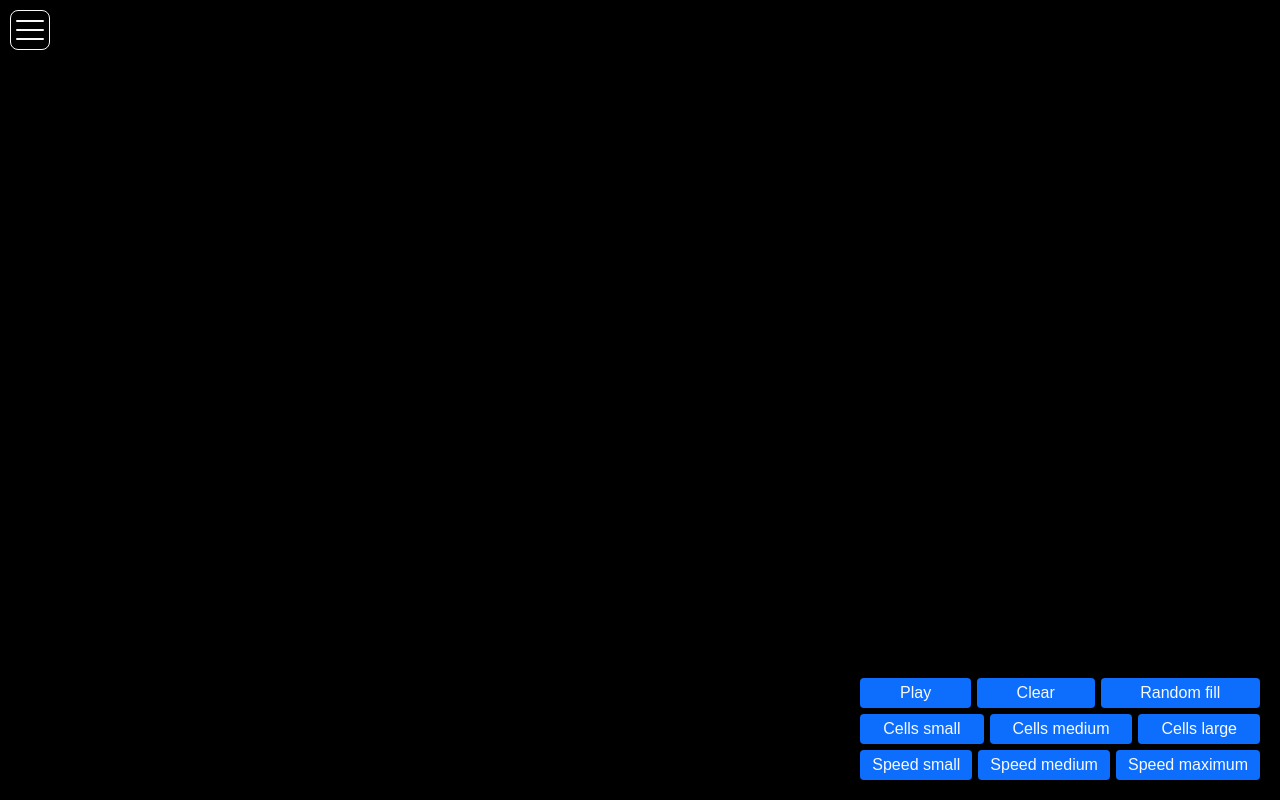
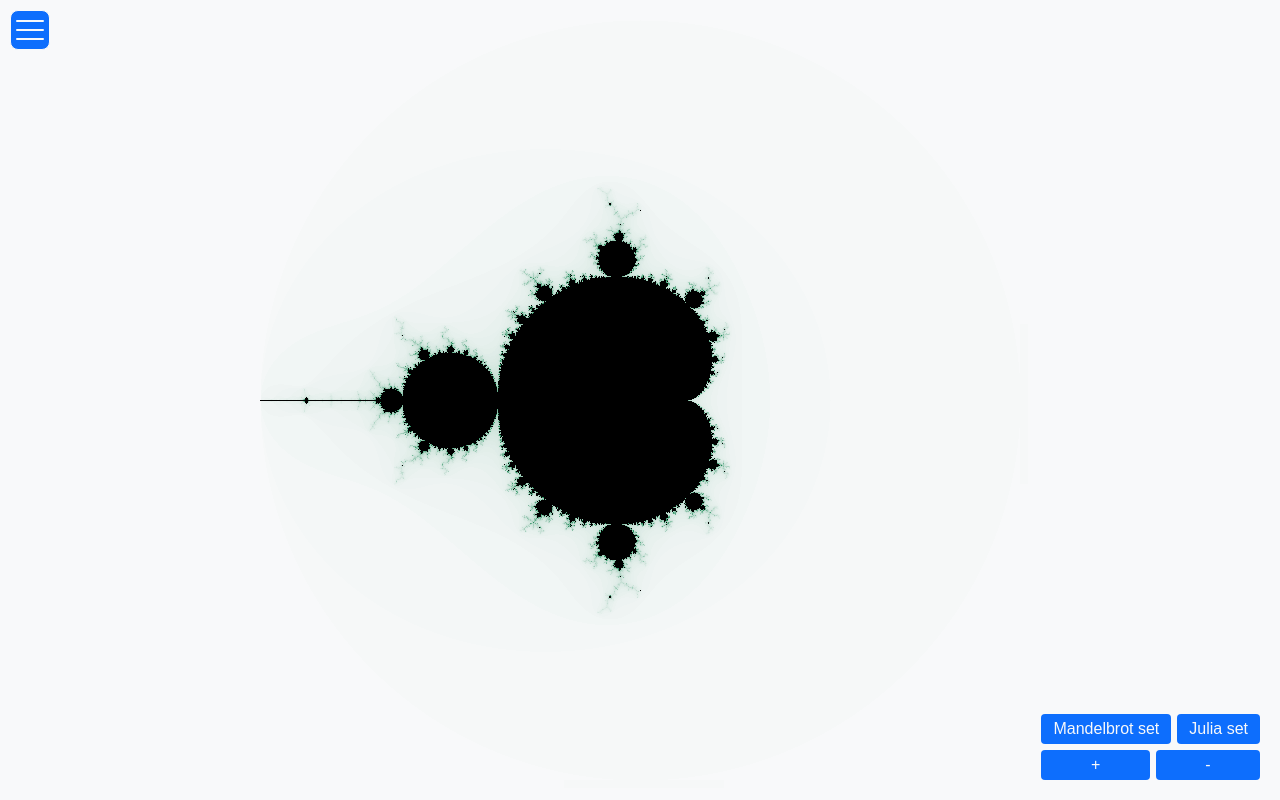
Before and after one commit to yargr96/my-pens, a website built with webpack: page src/index.ejs in a window 1280 px wide. Built offline with nearby package versions, Linux system fonts and the light colour scheme.

Commit message:
Fractal sets (#7)
* base

* coordinates base

* julia set render

* bounding coordinates

* monochrome

* color fix

* remove colors

* mandelbrot function

* controls

* controls

* optimization

* gradient base

* prefer-destructuring

* fractal function refactor

* refactor

* iterative render base

* iterativeRender logic

* iterativeRender via render loop

* zoom

* moving

* styling

* fix drag and drop

* small refactor

* vector refactor

* refactor

* refactor

* refactor naming

* refactor naming

* fix zoom coordinates

* smooth dragging

* style

```diff
--- a/src/index.ts
+++ b/src/index.ts
@@ -1,6 +1,7 @@
 import '@/styles/main.scss';
 
 import burgerMenu from '@/layout/buger-menu';
+import fractalSets from '@/modules/fractal-sets';
 import gameOfLife from '@/modules/game-of-life';
 import gravity from '@/modules/gravity';
 import { IModule, Module } from '@/modules/moduleTypes';
@@ -12,6 +13,10 @@ interface INavItem {
 }
 
 const navItems: INavItem[] = [
+    {
+        text: 'Fractal sets',
+        module: fractalSets,
+    },
     {
         text: 'Game of Life',
         module: gameOfLife,
--- /dev/null
+++ b/src/modules/fractal-sets/FractalSets.module.scss
@@ -0,0 +1,3 @@
+.canvas {
+  cursor: move;
+}
--- /dev/null
+++ b/src/modules/fractal-sets/FractalSets.ts
@@ -0,0 +1,220 @@
+import { getGradient, gradientPoints } from './gradient';
+import Canvas from '@/components/Canvas';
+import Controls, { IControlItemProps } from '@/components/Controls';
+import styles from '@/modules/fractal-sets/FractalSets.module.scss';
+import {
+    belongsToSet,
+    ITERATIONS_COUNT,
+    IBelongsToFractalSet,
+} from '@/modules/fractal-sets/belongsToSet';
+import iterativeRender from '@/modules/fractal-sets/iterativeRender';
+import useCoordinates from '@/modules/fractal-sets/useCoordinates';
+import { Module } from '@/modules/moduleTypes';
+import {
+    addVectors,
+    areSimilarVectors,
+    subtractVector,
+    Vector,
+} from '@/utils/Vector';
+import isTouchDevice from '@/utils/isTouchDevice';
+import getTouchCoordinates from '@/utils/touchCoordinates';
+
+interface ISelectSetButton extends IControlItemProps {
+    value: (z: Vector) => IBelongsToFractalSet,
+}
+
+interface IZoomButton extends IControlItemProps {
+    value: 2 | 0.5,
+}
+
+const gradient = getGradient(gradientPoints, ITERATIONS_COUNT);
+const BACKGROUND_COLOR = gradient[0];
+
+const C: Vector = [0.14, 0.6];
+
+const belongsToJuliaSet = (z: Vector): IBelongsToFractalSet => belongsToSet(z, C);
+const belongsToMandelbrotSet = (c: Vector): IBelongsToFractalSet => belongsToSet([0, 0], c);
+
+const setSelectButtons: ISelectSetButton[] = [
+    {
+        text: 'Mandelbrot set',
+        key: 'mandelbrot',
+        value: belongsToMandelbrotSet,
+    },
+    {
+        text: 'Julia set',
+        key: 'julia',
+        value: belongsToJuliaSet,
+    },
+];
+
+const zoomButtons: IZoomButton[] = [
+    {
+        text: '+',
+        key: 'plus',
+        value: 2,
+    },
+    {
+        text: '-',
+        key: 'minus',
+        value: 0.5,
+    },
+];
+
+const FractalSets: Module = (mountElement) => {
+    const {
+        element: canvas,
+        setSize,
+        append,
+        getContext,
+    } = Canvas();
+
+    canvas.classList.add(styles.canvas);
+
+    setSize(mountElement, 1);
+    append(mountElement);
+
+    const context: CanvasRenderingContext2D = getContext();
+
+    const PADDING = 20;
+
+    const coordinatesSquareSize = Math.min(canvas.width, canvas.height) - PADDING * 2;
+    const COORDINATE_SQUARE_MATH_SIZE = 4;
+    const pixelsPerOneMathCoordinateDefault: number = (
+        coordinatesSquareSize / COORDINATE_SQUARE_MATH_SIZE
+    );
+    const canvasCenterCoordinates: Vector = [canvas.width / 2, canvas.height / 2];
+    const coordinatesCenterDefault: Vector = canvasCenterCoordinates;
+
+    let belongsTo = belongsToMandelbrotSet;
+
+    const coordinates = useCoordinates({
+        coordinatesCenter: coordinatesCenterDefault,
+        pixelsPerOneMathCoordinate: pixelsPerOneMathCoordinateDefault,
+        canvas,
+    });
+
+    const render = ({ isLowQuality = false } = {}): void => {
+        const renderingBounds = [
+            coordinates.getBoundingCanvasCoordinates([-2, 2]),
+            coordinates.getBoundingCanvasCoordinates([2, -2]),
+        ];
+
+        context.fillStyle = BACKGROUND_COLOR;
+        context.fillRect(0, 0, canvas.width, canvas.height);
+
+        iterativeRender({
+            start: renderingBounds[0],
+            end: renderingBounds[1],
+            isLowQuality,
+            callback: ([x, y], step) => {
+                const mathCoordinates = coordinates.toMathCoordinates([x, y]);
+                const { value, stepsCount } = belongsTo(mathCoordinates);
+
+                context.fillStyle = value
+                    ? '#000'
+                    : gradient[stepsCount];
+                context.fillRect(x, y, step, step);
+            },
+        });
+    };
+
+    const controls = Controls([
+        setSelectButtons,
+        zoomButtons,
+    ]);
+
+    controls.append(mountElement);
+
+    setSelectButtons.forEach(({ key, value }) => {
+        controls.elements[key].addEventListener('click', () => {
+            belongsTo = value;
+            coordinates.setPixelsPerOneMathCoordinate(pixelsPerOneMathCoordinateDefault);
+            coordinates.setCoordinatesCenter(coordinatesCenterDefault);
+            render();
+        });
+    });
+
+    zoomButtons.forEach(({ key, value }) => {
+        controls.elements[key].addEventListener('click', () => {
+            const centerAsMathCoords = coordinates.toMathCoordinates(canvasCenterCoordinates);
+            coordinates.setPixelsPerOneMathCoordinate(
+                coordinates.getPixelsPerOneMathCoordinate() * value,
+            );
+            coordinates.setCenterToMathCoordinates(centerAsMathCoords);
+            render();
+        });
+    });
+
+    let isMouseDown = false;
+    let startMouseCoordinates: Vector;
+    let coordinatesChanged = false;
+    let imageData: ImageData;
+    let deltaCoordinates: Vector;
+
+    const handleMouseDown = (e: MouseEvent & TouchEvent) => {
+        isMouseDown = true;
+
+        const { offsetX, offsetY } = getTouchCoordinates(e);
+        startMouseCoordinates = [offsetX, offsetY];
+    };
+
+    const handleMouseMove = (e: MouseEvent & TouchEvent) => {
+        if (!isMouseDown) {
+            return;
+        }
+
+        const { offsetX, offsetY } = getTouchCoordinates(e);
+
+        deltaCoordinates = subtractVector([offsetX, offsetY], startMouseCoordinates);
+        if (areSimilarVectors(deltaCoordinates, [0, 0])) {
+            return;
+        }
+
+        coordinatesChanged = true;
+
+        imageData = imageData ?? context.getImageData(0, 0, canvas.width, canvas.height);
+        context.fillStyle = BACKGROUND_COLOR;
+        context.fillRect(0, 0, canvas.width, canvas.height);
+        context.putImageData(imageData, ...deltaCoordinates);
+    };
+    const handleMouseUp = () => {
+        if (!isMouseDown) {
+            return;
+        }
+
+        isMouseDown = false;
+
+        if (coordinatesChanged) {
+            coordinates.setCoordinatesCenter(
+                addVectors(coordinates.getCoordinatesCenter(), deltaCoordinates),
+            );
+            deltaCoordinates = null;
+            imageData = null;
+            coordinatesChanged = false;
+
+            render();
+        }
+    };
+
+    if (isTouchDevice()) {
+        canvas.addEventListener('touchstart', handleMouseDown);
+        canvas.addEventListener('touchmove', handleMouseMove);
+        window.addEventListener('touchend', handleMouseUp);
+    } else {
+        canvas.addEventListener('mousedown', handleMouseDown);
+        canvas.addEventListener('mousemove', handleMouseMove);
+        window.addEventListener('mouseup', handleMouseUp);
+    }
+
+    render();
+
+    return {
+        beforeUnmount: () => {
+            window.removeEventListener('mouseup', handleMouseUp);
+            window.removeEventListener('touchend', handleMouseUp);
+        },
+    };
+};
+
+export default FractalSets;
--- /dev/null
+++ b/src/modules/fractal-sets/belongsToSet.ts
@@ -0,0 +1,36 @@
+import { addVectors, Vector } from '@/utils/Vector';
+
+export interface IBelongsToFractalSet {
+    value: boolean;
+    stepsCount?: number;
+}
+
+const getComplexNumberSquare = ([x, y]: Vector): Vector => [
+    x ** 2 - y ** 2,
+    2 * x * y,
+];
+
+export const ITERATIONS_COUNT = 100;
+
+export const belongsToSet = (z0: Vector, c: Vector): IBelongsToFractalSet => {
+    let zLast: Vector = [...z0];
+
+    for (let i = 0; i < ITERATIONS_COUNT; i += 1) {
+        const zNew = (
+            addVectors(
+                getComplexNumberSquare(zLast),
+                c,
+            ));
+
+        if (zNew[0] ** 2 + zNew[1] ** 2 > 4) {
+            return {
+                value: false,
+                stepsCount: i,
+            };
+        }
+
+        zLast = zNew;
+    }
+
+    return { value: true };
+};
--- /dev/null
+++ b/src/modules/fractal-sets/gradient.ts
@@ -0,0 +1,50 @@
+type Vector3 = [number, number, number];
+
+const addVector3 = (a: Vector3, b: Vector3): Vector3 => [
+    a[0] + b[0],
+    a[1] + b[1],
+    a[2] + b[2],
+];
+
+const subtractVector3 = (a: Vector3, b: Vector3): Vector3 => [
+    a[0] - b[0],
+    a[1] - b[1],
+    a[2] - b[2],
+];
+
+const multiplyVector3ByNumber = ([x, y, z]: Vector3, number: number): Vector3 => [
+    x * number,
+    y * number,
+    z * number,
+];
+
+const roundVector3 = (vector: Vector3): Vector3 => [
+    Math.round(vector[0]),
+    Math.round(vector[1]),
+    Math.round(vector[2]),
+];
+
+export const gradientPoints: Vector3[] = [
+    [248, 249, 250],
+    [25, 135, 84],
+];
+
+const vectorToColor = (vector: Vector3): string => `rgb(${vector[0]}, ${vector[1]}, ${vector[2]})`;
+
+export const getGradient = (points: Vector3[], length: number) => {
+    const colorsDifference = subtractVector3(points[1], points[0]);
+    const step = multiplyVector3ByNumber(colorsDifference, 1 / length);
+
+    const gradient: Vector3[] = [];
+
+    for (let i = 0; i < length - 1; i += 1) {
+        gradient.push(addVector3(
+            points[0],
+            roundVector3(multiplyVector3ByNumber(step, i)),
+        ));
+    }
+
+    gradient.push(points[1]);
+
+    return gradient.map((v) => vectorToColor(v));
+};
--- /dev/null
+++ b/src/modules/fractal-sets/index.ts
@@ -0,0 +1 @@
+export { default } from '@/modules/fractal-sets/FractalSets';
--- /dev/null
+++ b/src/modules/fractal-sets/iterativeRender.ts
@@ -0,0 +1,47 @@
+import { Vector } from '@/utils/Vector';
+import getRenderLoop from '@/utils/useRenderLoop';
+
+interface IterativeRender {
+    start: Vector;
+    end: Vector;
+    step?: number;
+    callback: (coordinates: Vector, step: number) => void;
+    isLowQuality?: boolean;
+}
+
+const iterativeRender = ({
+    start,
+    end,
+    step = 16,
+    callback,
+    isLowQuality = false,
+}: IterativeRender) => {
+    let currentStep = step;
+    let isRecursiveCall = false;
+
+    const renderLoop = getRenderLoop(() => {
+        for (let x = start[0], i = 0; x < end[0]; x += currentStep, i += 1) {
+            const isEvenColumn = i % 2 === 0;
+
+            const stepY = isEvenColumn && isRecursiveCall ? currentStep * 2 : currentStep;
+            const startY = isEvenColumn && isRecursiveCall
+                ? start[1] + currentStep
+                : start[1];
+
+            for (let y = startY; y < end[1]; y += stepY) {
+                callback([x, y], currentStep);
+            }
+        }
+
+        if (currentStep <= 1 || isLowQuality) {
+            renderLoop.stop();
+        }
+
+        currentStep /= 2;
+        isRecursiveCall = true;
+    });
+
+    renderLoop.run();
+};
+
+export default iterativeRender;
--- /dev/null
+++ b/src/modules/fractal-sets/useCoordinates.ts
@@ -0,0 +1,120 @@
+import { multiplyVectorByNumber, subtractVector, Vector } from '@/utils/Vector';
+
+interface IUseCoordinatesProps {
+    coordinatesCenter: Vector;
+    pixelsPerOneMathCoordinate: number;
+    canvas: HTMLCanvasElement,
+}
+
+interface IUseCoordinates {
+    toMathCoordinates: (canvasCoordinates: Vector) => Vector;
+    toCanvasCoordinates: (mathCoordinates: Vector) => Vector;
+    getBoundingCanvasCoordinates: (mathCoordinates: Vector) => Vector;
+    setCoordinatesCenter: (value: Vector) => void;
+    setPixelsPerOneMathCoordinate: (value: number) => void;
+    getCoordinatesCenter: () => Vector;
+    getPixelsPerOneMathCoordinate: () => number;
+    setCenterToMathCoordinates: (mathCoordinates: Vector) => void;
+}
+
+const useCoordinates = ({
+    coordinatesCenter,
+    pixelsPerOneMathCoordinate,
+    canvas,
+}: IUseCoordinatesProps): IUseCoordinates => {
+    const properties = {
+        coordinatesCenter,
+        pixelsPerOneMathCoordinate,
+    };
+
+    const canvasSize: Vector = [canvas.width, canvas.height];
+    const canvasCenter: Vector = [canvas.width / 2, canvas.height / 2];
+
+    const toShiftedCoordinates = (canvasCoordinates: Vector): Vector => [
+        canvasCoordinates[0] - properties.coordinatesCenter[0],
+        canvasSize[1] - canvasCoordinates[1] - (canvasSize[1] - properties.coordinatesCenter[1]),
+    ];
+
+    const toUnshiftedCoordinates = (shiftedCoordinates: Vector): Vector => [
+        shiftedCoordinates[0] + properties.coordinatesCenter[0],
+        canvasSize[1] - shiftedCoordinates[1] - (canvasSize[1] - properties.coordinatesCenter[1]),
+    ];
+
+    const toMathCoordinates = (canvasCoordinates: Vector): Vector => {
+        const shiftedCoordinates = toShiftedCoordinates(canvasCoordinates);
+
+        return multiplyVectorByNumber(
+            shiftedCoordinates,
+            1 / properties.pixelsPerOneMathCoordinate,
+        );
+    };
+
+    const toCanvasCoordinates = (mathCoordinates: Vector): Vector => {
+        const shiftedCoordinates = multiplyVectorByNumber(
+            mathCoordinates,
+            properties.pixelsPerOneMathCoordinate,
+        );
+
+        const unshiftedCoordinates = toUnshiftedCoordinates(shiftedCoordinates);
+
+        return [
+            Math.round(unshiftedCoordinates[0]),
+            Math.round(unshiftedCoordinates[1]),
+        ];
+    };
+
+    const getBoundingCanvasCoordinates = (mathCoordinates: Vector): Vector => {
+        const canvasCoordinates = toCanvasCoordinates(mathCoordinates);
+
+        if (canvasCoordinates[0] < 0) {
+            canvasCoordinates[0] = 0;
+        }
+
+        if (canvasCoordinates[0] > canvasSize[0]) {
+            canvasCoordinates[0] = canvasSize[0];
+        }
+
+        if (canvasCoordinates[1] < 0) {
+            canvasCoordinates[1] = 0;
+        }
+
+        if (canvasCoordinates[1] > canvasSize[1]) {
+            canvasCoordinates[1] = canvasSize[1];
+        }
+
+        return canvasCoordinates;
+    };
+
+    const setCenterToMathCoordinates = (mathCoordinates: Vector): void => {
+        const mathCoordinatesInCanvasCoords = toCanvasCoordinates(mathCoordinates);
+        const vectorToTargetCoords = subtractVector(
+            mathCoordinatesInCanvasCoords,
+            properties.coordinatesCenter,
+        );
+        properties.coordinatesCenter = subtractVector(canvasCenter, vectorToTargetCoords);
+    };
+
+    const setCoordinatesCenter = (value: Vector) => {
+        properties.coordinatesCenter = value;
+    };
+
+    const setPixelsPerOneMathCoordinate = (value: number) => {
+        properties.pixelsPerOneMathCoordinate = value;
+    };
+
+    const getCoordinatesCenter = (): Vector => properties.coordinatesCenter;
+    const getPixelsPerOneMathCoordinate = (): number => properties.pixelsPerOneMathCoordinate;
+
+    return {
+        toMathCoordinates,
+        toCanvasCoordinates,
+        getBoundingCanvasCoordinates,
+        setCoordinatesCenter,
+        setPixelsPerOneMathCoordinate,
+        getCoordinatesCenter,
+        getPixelsPerOneMathCoordinate,
+        setCenterToMathCoordinates,
+    };
+};
+
+export default useCoordinates;
--- a/src/styles/blocks/burger.scss
+++ b/src/styles/blocks/burger.scss
@@ -9,8 +9,13 @@
   flex-direction: column;
   justify-content: space-between;
   padding: 9px 5px;
+  background-color: $primary;
   cursor: pointer;
   transition: background-color .3s;
+
+  &:hover {
+    background-color: rgba($primary, 0.8);
+  }
 
   &__line {
     height: 2px;
--- a/src/utils/Vector.ts
+++ b/src/utils/Vector.ts
@@ -1,4 +1,4 @@
-export type Vector = [number, number];
+export type Vector = [x: number, y: number];
 
 export const addVectors = (a: Vector, b: Vector): Vector => [
     a[0] + b[0],
```
Also changed, not shown: .eslintrc.js.
